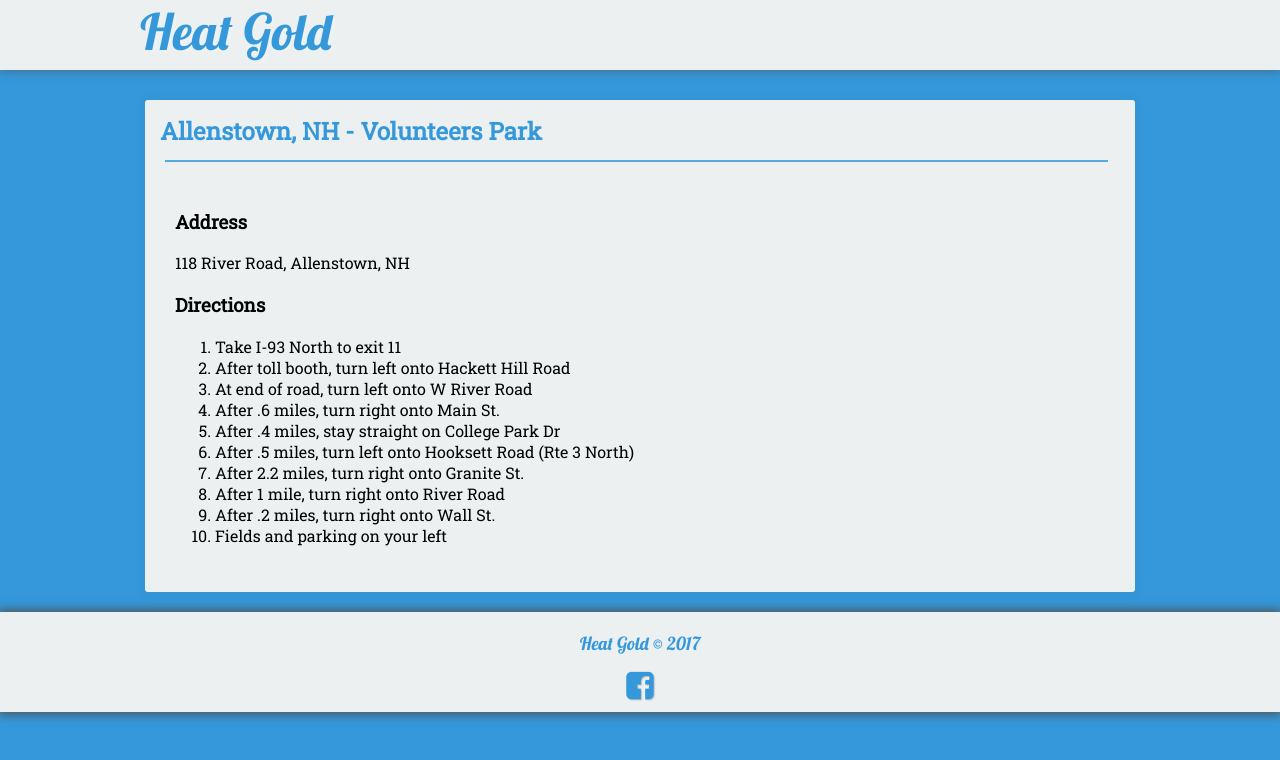
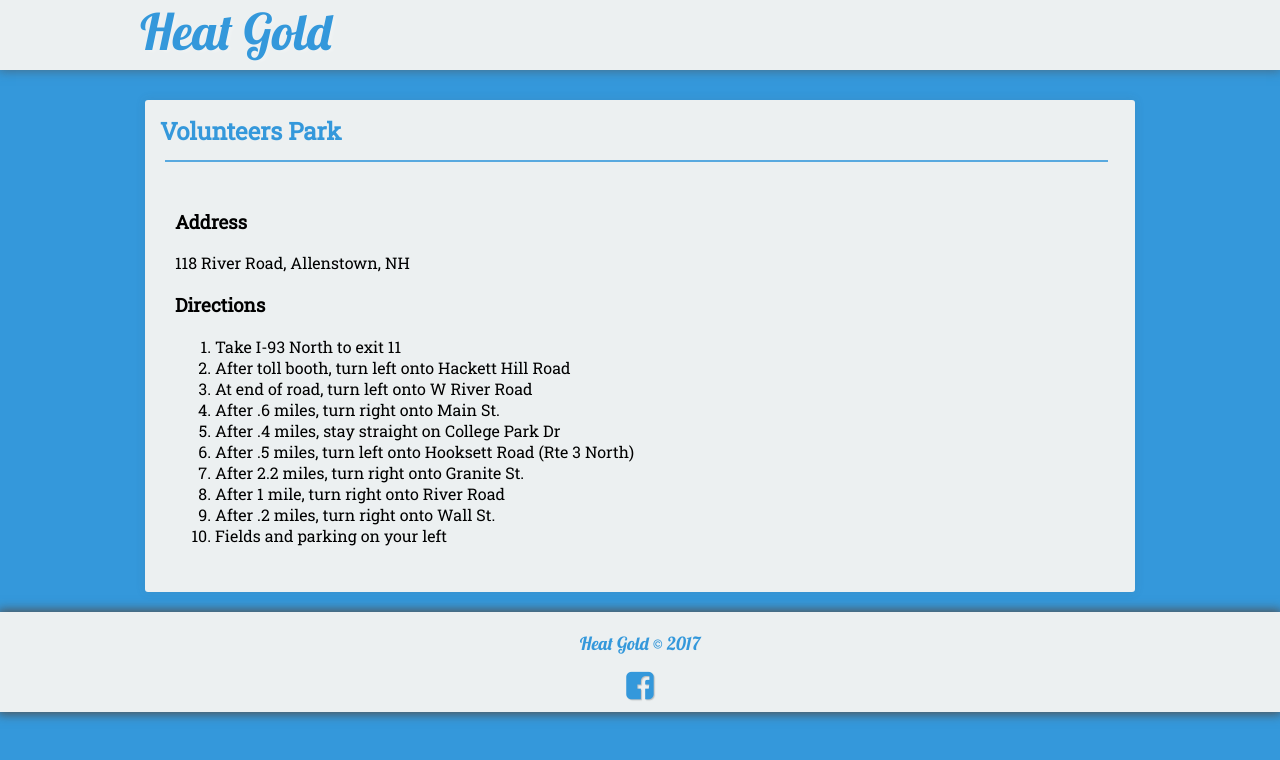
Before and after one commit to seanmerrow/ecf, a Jekyll site: the page built from fields/volunteers.md, in a window 1280 px wide. Shown: the top 760 px of the page. Built offline with Jekyll 4.4.1, drawn with Linux system fonts in a browser that asks for light colours; nearby versions of some CDN libraries.

Commit message:
Update volunteers.md

```diff
--- a/fields/volunteers.md
+++ b/fields/volunteers.md
@@ -1,6 +1,8 @@
 ---
 layout: post
-title: Allenstown, NH - Volunteers Park
+title: Volunteers Park
+description: Volunteers Park
+excerpt: "Volunteers Parkl"
 ---
 ### Address
 118 River Road, Allenstown, NH
```
